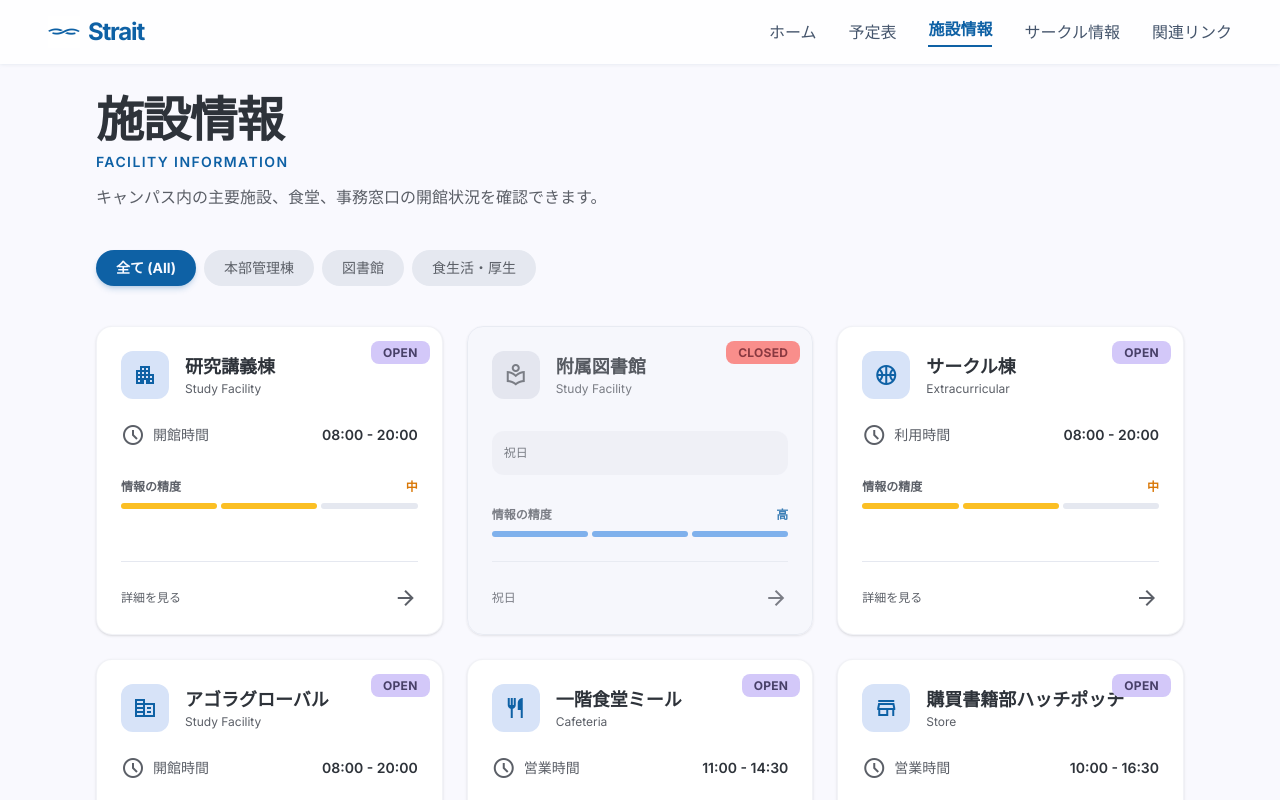
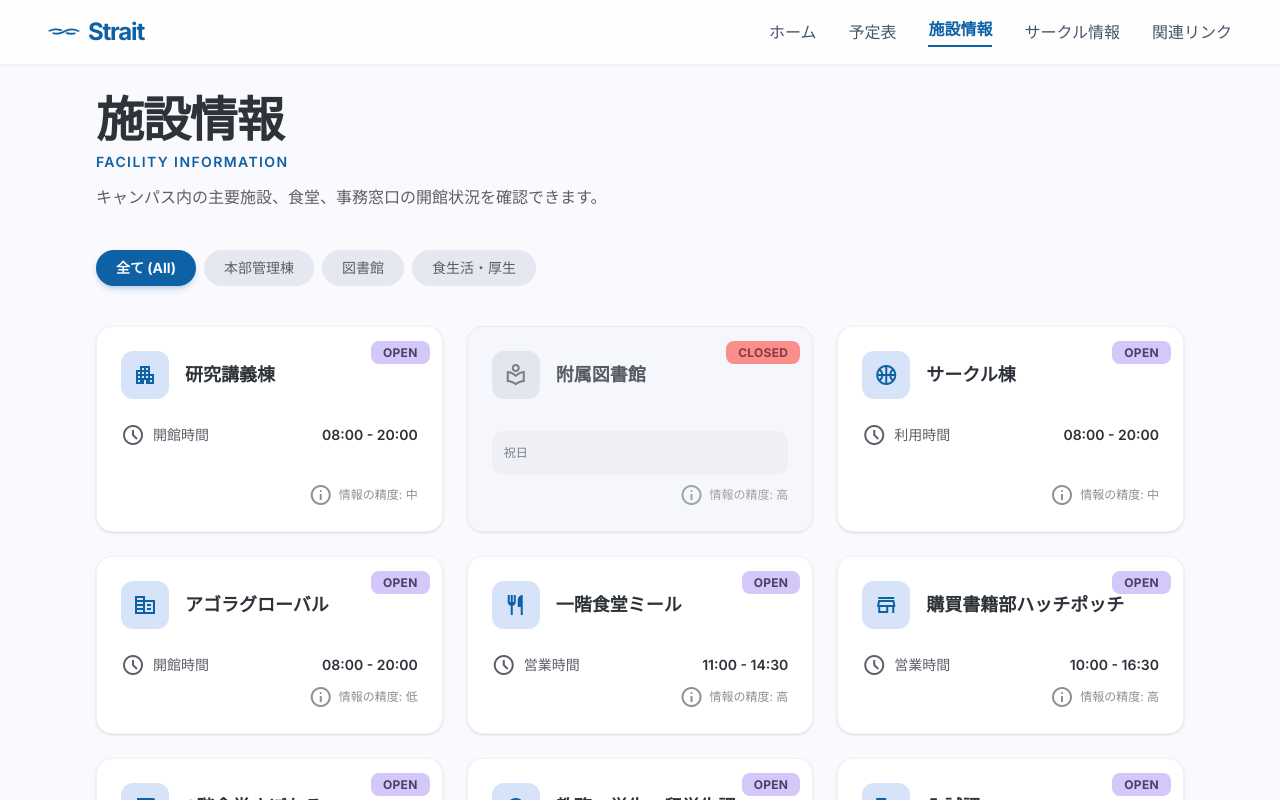
Before and after one commit to SkycToud/Strait, a Next.js app: page /facilities in a window 1280 px wide. Shown: the top 800 px of the page. Built offline with nearby package versions, Linux system fonts and the light colour scheme.

Commit message:
施設ビューの変更

```diff
--- a/src/components/facilities/FacilityStatusCard.tsx
+++ b/src/components/facilities/FacilityStatusCard.tsx
@@ -95,7 +95,6 @@ export default function FacilityStatusCard({ facility, index }: { facility: Faci
         </div>
         <div>
           <h3 className="font-bold text-base md:text-lg text-on-surface">{facility.name}</h3>
-          <p className="text-[10px] md:text-xs text-on-surface-variant">{getTypeLabel(facility.type)}</p>
         </div>
       </div>
 
@@ -119,47 +118,15 @@ export default function FacilityStatusCard({ facility, index }: { facility: Faci
             {status.note !== '営業時間外' ? status.note : (facility.note !== '営業時間外' ? facility.note : '')}
           </div>
         )}
+      </div>
 
-        <div className="pt-4 mt-auto">
-          <div className="flex justify-between items-end mb-2">
-            <span className="text-xs font-bold text-on-surface-variant">情報の精度</span>
-            <span className={cn(
-              "text-xs font-bold",
-              facility.accuracy === 'high' ? "text-primary" :
-              facility.accuracy === 'medium' ? "text-[#d97706]" : "text-error"
-            )}>
-              {getAccuracyLabel(facility.accuracy)}
-            </span>
-          </div>
-          <div className="flex gap-1">
-            <div className={cn(
-              "h-1.5 flex-1 rounded-full transition-colors duration-500",
-              facility.accuracy === 'high' || facility.accuracy === 'medium' || facility.accuracy === 'low'
-                ? (facility.accuracy === 'high' ? "bg-[#61a0e8]" : facility.accuracy === 'medium' ? "bg-[#fbbf24]" : "bg-error/60")
-                : "bg-surface-container-high"
-            )}></div>
-            <div className={cn(
-              "h-1.5 flex-1 rounded-full transition-colors duration-500",
-              facility.accuracy === 'high' || facility.accuracy === 'medium'
-                ? (facility.accuracy === 'high' ? "bg-[#61a0e8]" : "bg-[#fbbf24]")
-                : "bg-surface-container-high"
-            )}></div>
-            <div className={cn(
-              "h-1.5 flex-1 rounded-full transition-colors duration-500",
-              facility.accuracy === 'high'
-                ? "bg-[#61a0e8]"
-                : "bg-surface-container-high"
-            )}></div>
-          </div>
+      <div className="flex justify-end pt-2">
+        <div className="flex items-center gap-1.5 text-on-surface-variant/70">
+          <span className="material-symbols-outlined text-sm" data-icon="info">info</span>
+          <span className="text-xs">情報の精度: {getAccuracyLabel(facility.accuracy)}</span>
         </div>
       </div>
 
-      <div className="mt-6 pt-6 border-t border-surface-container-high flex justify-between items-center">
-        <span className={cn("text-xs", (status.note && status.note.includes('混雑')) ? "text-error font-medium" : "text-on-surface-variant")}>
-          {(status.note && status.note !== '営業時間外') ? status.note : (facility.note && facility.note !== '営業時間外' ? facility.note : '詳細を見る')}
-        </span>
-        <span className="material-symbols-outlined text-on-surface-variant group-hover:translate-x-1 transition-transform" data-icon="arrow_forward">arrow_forward</span>
-      </div>
     </Tag>
   );
 }
```
